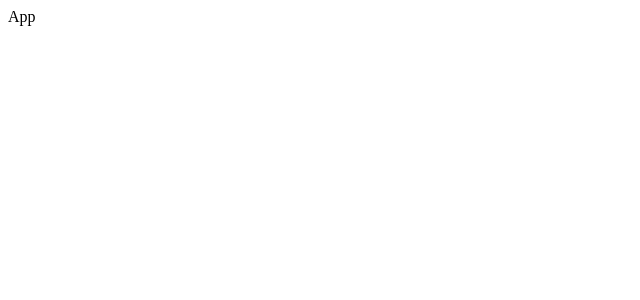
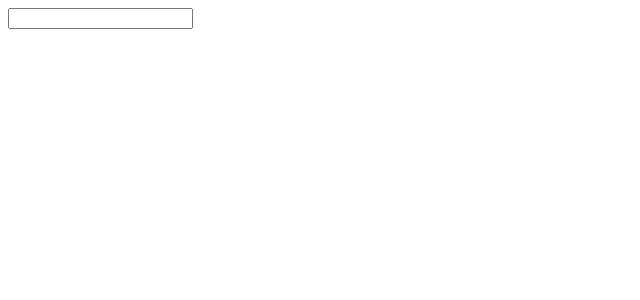
Before and after one commit to swapnilhota/pics-app, a React (Create React App) app: page / in a window 1280 px wide. Shown: the top 300 px of the page, without its empty margins (0-640 px from the left). Built offline with nearby package versions, Linux system fonts and the light colour scheme.

Commit message:
update SearchBar

```diff
--- a/src/components/App.js
+++ b/src/components/App.js
@@ -1,8 +1,11 @@
 import React from 'react';
+import SearchBar from './SearchBar';
 
 const App = () => {
     return (
-        <div>App</div>
+        <div>
+            <SearchBar />
+        </div>
     );
 };
 
--- a/src/components/SearchBar.js
+++ b/src/components/SearchBar.js
@@ -3,7 +3,11 @@ import React from 'react';
 class SearchBar extends React.Component {
     render() {
         return (
-            <div>Search Bar</div>
+            <div>
+                <form>
+                    <input type="text" />
+                </form>
+            </div>
         );
     }
 }
```
